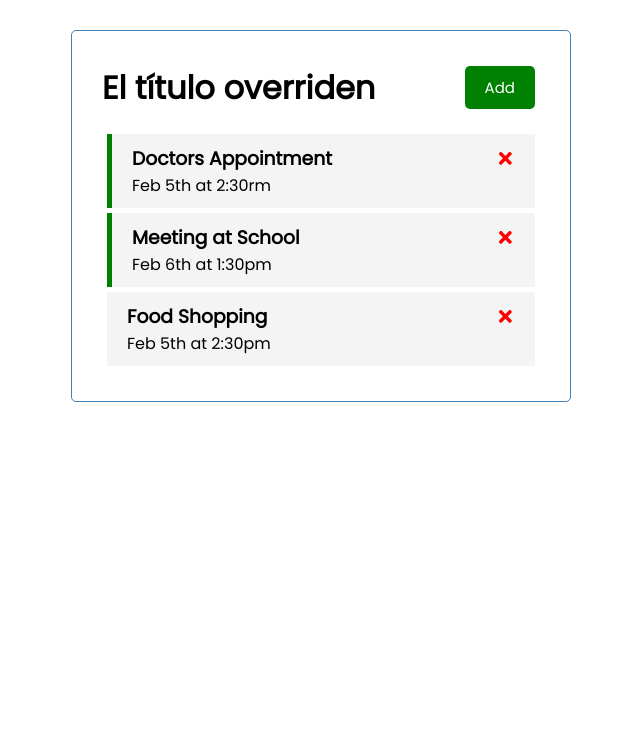
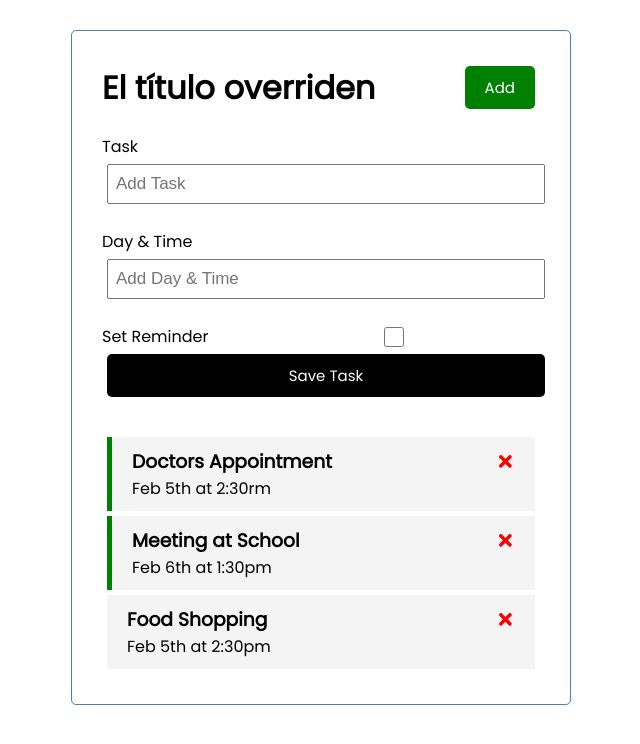
Before and after one commit to julabrego/react-task-tracker, a React (Create React App) app: page / in a window 1280 px wide. Shown: the top 744 px of the page, without its empty margins (319-959 px from the left). Built offline with nearby package versions, Linux system fonts and the light colour scheme.

Commit message:
Add task form

```diff
--- a/src/App.js
+++ b/src/App.js
@@ -1,4 +1,5 @@
 import { useState } from "react";
+import AddTask from "./components/AddTask";
 import { Header } from "./components/Header";
 import Tasks from "./components/Tasks";
 
@@ -41,6 +42,7 @@
   return (
     <div className="container">
       <Header title="El título overriden" />
+      <AddTask />
       {tasks.length > 0 ? (
         <Tasks tasks={tasks} onDelete={deleteTask} onToggle={toggleReminder} />
       ) : (
--- /dev/null
+++ b/src/components/AddTask.js
@@ -0,0 +1,42 @@
+import { useState } from "react";
+
+const AddTask = () => {
+  const [text, setText] = useState("");
+  const [day, setDay] = useState("");
+  const [reminder, setReminder] = useState(false);
+
+  return (
+    <form className="add-form">
+      <div className="form-control">
+        <label>Task</label>
+        <input
+          type="text"
+          placeholder="Add Task"
+          value={text}
+          onChange={(e) => setText(e.target.value)}
+        />
+      </div>
+      <div className="form-control">
+        <label>Day & Time</label>
+        <input
+          type="text"
+          placeholder="Add Day & Time"
+          value={day}
+          onChange={(e) => setDay(e.target.value)}
+        />
+      </div>
+      <div className="form-control-check">
+        <label>Set Reminder</label>
+        <input
+          type="checkbox"
+          value={reminder}
+          onChange={(e) => setReminder(e.currentTarget.checked)}
+        />
+      </div>
+
+      <input type="submit" value="Save Task" className="btn btn-block" />
+    </form>
+  );
+};
+
+export default AddTask;
```
